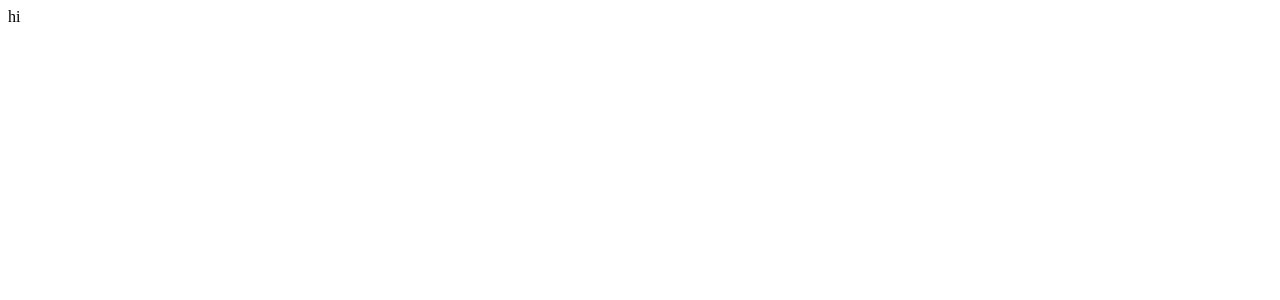
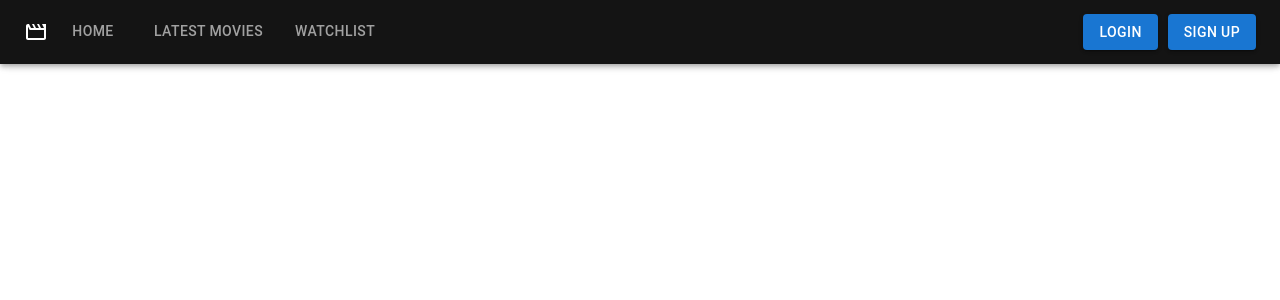
Before and after one commit to skoly1/ratingsapp, a React (Create React App) app in the folder ratingsapp/: page / in a window 1280 px wide. Shown: the top 300 px of the page. Built offline with nearby package versions, Linux system fonts and the light colour scheme.

Commit message:
created navbar

```diff
--- a/ratingsapp/package.json
+++ b/ratingsapp/package.json
@@ -3,6 +3,10 @@
   "version": "0.1.0",
   "private": true,
   "dependencies": {
+    "@emotion/react": "^11.10.0",
+    "@emotion/styled": "^11.10.0",
+    "@mui/icons-material": "^5.8.4",
+    "@mui/material": "^5.9.3",
     "@testing-library/jest-dom": "^5.16.4",
     "@testing-library/react": "^13.3.0",
     "@testing-library/user-event": "^13.5.0",
--- a/ratingsapp/src/App.js
+++ b/ratingsapp/src/App.js
@@ -1,5 +1,11 @@
+import Navbar from "./components/Navbar/Navbar";
+
 function App() {
-  return <div>hi</div>;
+  return (
+    <>
+      <Navbar />
+    </>
+  );
 }
 
 export default App;
--- /dev/null
+++ b/ratingsapp/src/components/Navbar/Navbar.js
@@ -0,0 +1,28 @@
+import { AppBar, Button, Tab, Tabs, Toolbar } from "@mui/material";
+import React from "react";
+import MovieOutlinedIcon from "@mui/icons-material/MovieOutlined";
+const Navbar = () => {
+  return (
+    <>
+      <AppBar sx={{ background: "rgb(20, 20, 20)" }}>
+        <Toolbar>
+          <MovieOutlinedIcon />
+
+          <Tabs textColor="inherit">
+            <Tab label="Home" />
+            <Tab label="Latest Movies" />
+            <Tab label="Watchlist" />
+          </Tabs>
+          <Button sx={{ marginLeft: "auto" }} variant="contained">
+            Login
+          </Button>
+          <Button sx={{ marginLeft: "10px" }} variant="contained">
+            Sign Up
+          </Button>
+        </Toolbar>
+      </AppBar>
+    </>
+  );
+};
+
+export default Navbar;
--- /dev/null
+++ b/ratingsapp/src/index.css
@@ -0,0 +1,3 @@
+/* * {
+  background: #141414;
+} */
--- a/ratingsapp/src/index.js
+++ b/ratingsapp/src/index.js
@@ -1,5 +1,6 @@
 import React from "react";
 import ReactDOM from "react-dom/client";
+import "./index.css";
 
 import App from "./App";
 
```
Also changed, not shown: 1 other file (tests, documents, lock files or other folders).
